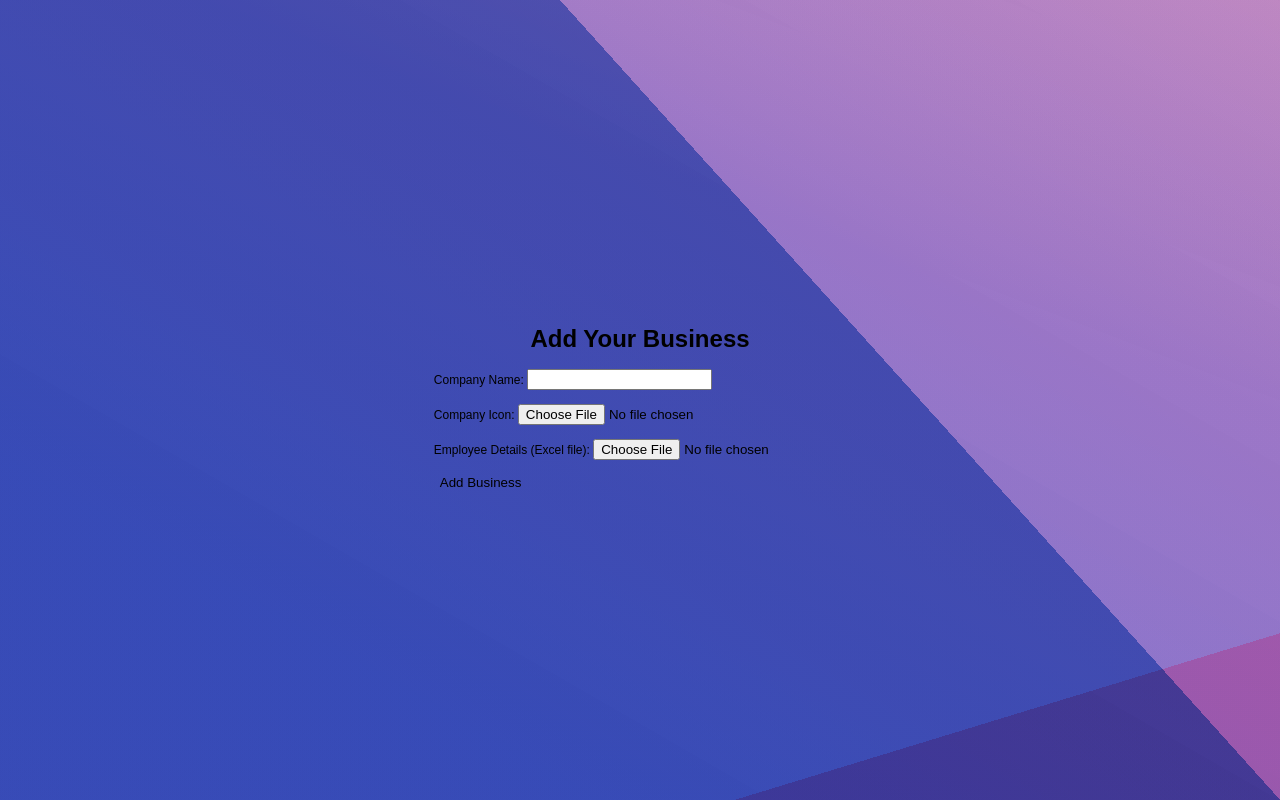
After one commit to netfull66/todoapp, a Django app: page /add-business/ in a window 1280 px wide. The commit adds this page. Run offline with Django 5.2, Linux system fonts and the light colour scheme; a user stored in the database is signed in.

Commit message:
View Member detail , Add Business

```diff
--- a/welcome/admin.py
+++ b/welcome/admin.py
@@ -1,5 +1,5 @@
 from django.contrib import admin
-from .models import CustomUser, UnloggedUserTask, LoggedUserTask, ProUserTask, Project, TaskFeedback, Invitation,MemberProfile
+from .models import CustomUser, UnloggedUserTask, LoggedUserTask, ProUserTask, Project, TaskFeedback, Invitation,MemberProfile,Business
 
 # Register the CustomUser model (since it's a custom user model, we use UserAdmin for it)
 from django.contrib.auth.admin import UserAdmin
@@ -25,3 +25,4 @@ admin.site.register(Project)
 admin.site.register(TaskFeedback)
 admin.site.register(Invitation)
 admin.site.register(MemberProfile)
+admin.site.register(Business)
--- a/welcome/models.py
+++ b/welcome/models.py
@@ -131,3 +131,11 @@ class SubscriptionOrder(models.Model):
     payment_url = models.URLField(blank=True, null=True)
     amount_cents = models.PositiveIntegerField()
     created_at = models.DateTimeField(auto_now_add=True)
+
+
+class Business(models.Model):
+    name = models.CharField(max_length=255)
+    icon = models.ImageField(upload_to='uploaded_icons/')
+    employee_file = models.FileField(upload_to='employee_files/')
+    user = models.ForeignKey(CustomUser, on_delete=models.CASCADE, related_name='businesses')
+    members = models.ManyToManyField(CustomUser, related_name='member_of_businesses')
--- /dev/null
+++ b/welcome/templates/add_business.html
@@ -0,0 +1,26 @@
+{% load static %}
+<!DOCTYPE html>
+<html lang="en">
+<head>
+    <meta charset="UTF-8">
+    <meta name="viewport" content="width=device-width, initial-scale=1.0">
+    <title>Add Business</title>
+    <link rel="stylesheet" href="{% static 'style.css' %}">
+</head>
+<body>
+    <h1>Add Your Business</h1>
+    <form method="POST" enctype="multipart/form-data">
+        {% csrf_token %}
+        <label for="company_name">Company Name:</label>
+        <input type="text" id="company_name" name="company_name" required><br><br>
+
+        <label for="icon">Company Icon:</label>
+        <input type="file" id="icon" name="icon" accept="image/*" required><br><br>
+
+        <label for="employee_file">Employee Details (Excel file):</label>
+        <input type="file" id="employee_file" name="employee_file" accept=".xls,.xlsx" required><br><br>
+
+        <button type="submit">Add Business</button>
+    </form>
+</body>
+</html>
--- a/welcome/urls.py
+++ b/welcome/urls.py
@@ -44,5 +44,8 @@ urlpatterns = [
     path('process_excel/', views.process_excel, name='process_excel'),
     path('get_progress/', views.get_progress, name='get_progress'),
     path('loading/', views.loading_page, name='loading_page'),  # Add the loading page URL
+    path('logout/', views.logout_view, name='logout'),  # Add the logout URL
+    path('add-business/', views.add_business, name='add_business'),
+    path('business/<int:business_id>/members/', views.business_members_view, name='business_members'),
 
 ] +static(settings.MEDIA_URL, document_root=settings.MEDIA_ROOT)
--- a/welcome/views.py
+++ b/welcome/views.py
@@ -1,9 +1,9 @@
 from django.shortcuts import render, redirect, get_object_or_404
 from django.http import JsonResponse
-from .models import UnloggedUserTask, LoggedUserTask, ProUserTask, Project, TaskFeedback, Invitation,CustomUser,SubscriptionOrder
+from .models import UnloggedUserTask, LoggedUserTask, ProUserTask, Project, TaskFeedback, Invitation,CustomUser,SubscriptionOrder,Business
 from django.contrib.auth.decorators import login_required
 from django.shortcuts import render, redirect
-from django.contrib.auth import login, authenticate
+from django.contrib.auth import login, authenticate ,logout
 from django.contrib.auth.forms import AuthenticationForm
 from django.contrib.auth.decorators import login_required
 from .forms import CustomUserCreationForm,ProjectForm
@@ -17,7 +17,7 @@ from django.utils.timezone import now
 from django.contrib import messages
 import requests
 from django.http import HttpResponseRedirect
-
+from django.core.files.storage import FileSystemStorage
 
 # Function to handle user registration
 def register_view(request):
@@ -59,6 +59,11 @@ def login_view(request):
     else:
         form = AuthenticationForm()
     return render(request, 'login.html', {'form': form})
+
+def logout_view(request):
+    logout(request)  # Log out the user
+    return redirect('login')  # Redirect to the login page after logout
+
 # Function to create a task for unlogged users
 def create_task(request):
     if request.method == 'POST':
@@ -154,6 +159,10 @@ def dashboard_view(request):
     if user.is_authenticated:
         if user.subscription_type == 'pro':
             tasks = ProUserTask.objects.filter(user=user).order_by('-created_at')
+            user_businesses = Business.objects.filter(user=request.user)
+            business_name = user_businesses.first().name if user_businesses.exists() else "No Business"
+            user_business_image = user_businesses.first().icon.url if user_businesses.exists() and user_businesses.first().icon else None
+
         else:
             user_tasks = LoggedUserTask.objects.filter(user=user).order_by('-created_at')
             assigned_tasks = ProUserTask.objects.filter(assigned_to=user).order_by('-created_at')
@@ -175,6 +184,8 @@ def dashboard_view(request):
         context['completed_task_count'] = completed_task_count  # Add completed task count here
         context['is_pro_user'] = user.subscription_type == 'pro'
         context['user'] = user
+        context['business_name'] = business_name
+        context['user_business_image'] = user_business_image
 
         return render(request, 'index.html', context)
 
@@ -925,3 +936,56 @@ def send_user_credentials_email(email, password, name):
         msg.send()
     except Exception as e:
         print(f"Error sending email to {email}: {e}")
+
+
+@login_required
+def add_business(request):
+    if request.method == 'POST':
+        company_name = request.POST.get('company_name')
+        icon = request.FILES['icon']
+        employee_file = request.FILES['employee_file']
+
+        # Save the icon to the 'uploaded_icons' directory
+        icon_fs = FileSystemStorage(location='media/uploaded_icons')
+        icon_name = icon_fs.save(icon.name, icon)
+
+        # Save the employee file to the 'uploaded_excel' directory
+        excel_fs = FileSystemStorage(location='media/uploaded_excel')
+        employee_file_name = excel_fs.save(employee_file.name, employee_file)
+
+        # Create a new Business instance
+        Business.objects.create(
+            name=company_name,
+            icon=f'uploaded_icons/{icon_name}',
+            employee_file=f'uploaded_excel/{employee_file_name}',
+            user=request.user
+        )
+
+        return redirect('dashboard')
+
+    return render(request, 'add_business.html')
+
+
+def business_members_view(request, business_id):
+    """
+    View to render members of a specific business.
+    """
+    business = get_object_or_404(Business, id=business_id)
+    members = business.members.all()
+
+    # Collect member details
+    member_details = []
+    for member in members:
+        profile = getattr(member, 'profile', None)
+        member_details.append({
+            'name': f"{member.first_name} {member.last_name}",
+            'email': member.email,
+            'password': member.password,  # Encrypted, use for reference only
+            'role': profile.role if profile else 'No role assigned'
+        })
+
+    context = {
+        'business': business,
+        'users': member_details
+    }
+    return render(request, 'member_detail.html', context)
```
Also changed, not shown: welcome/templates/index.html (+55 -9 lines), welcome/templates/member_detail.html (added, +58 -0 lines), db.sqlite3, media/uploaded_icons/i coding.jpg (added), welcome/migrations/0011_alter_memberprofile_role_business.py (added), 1 other file.
